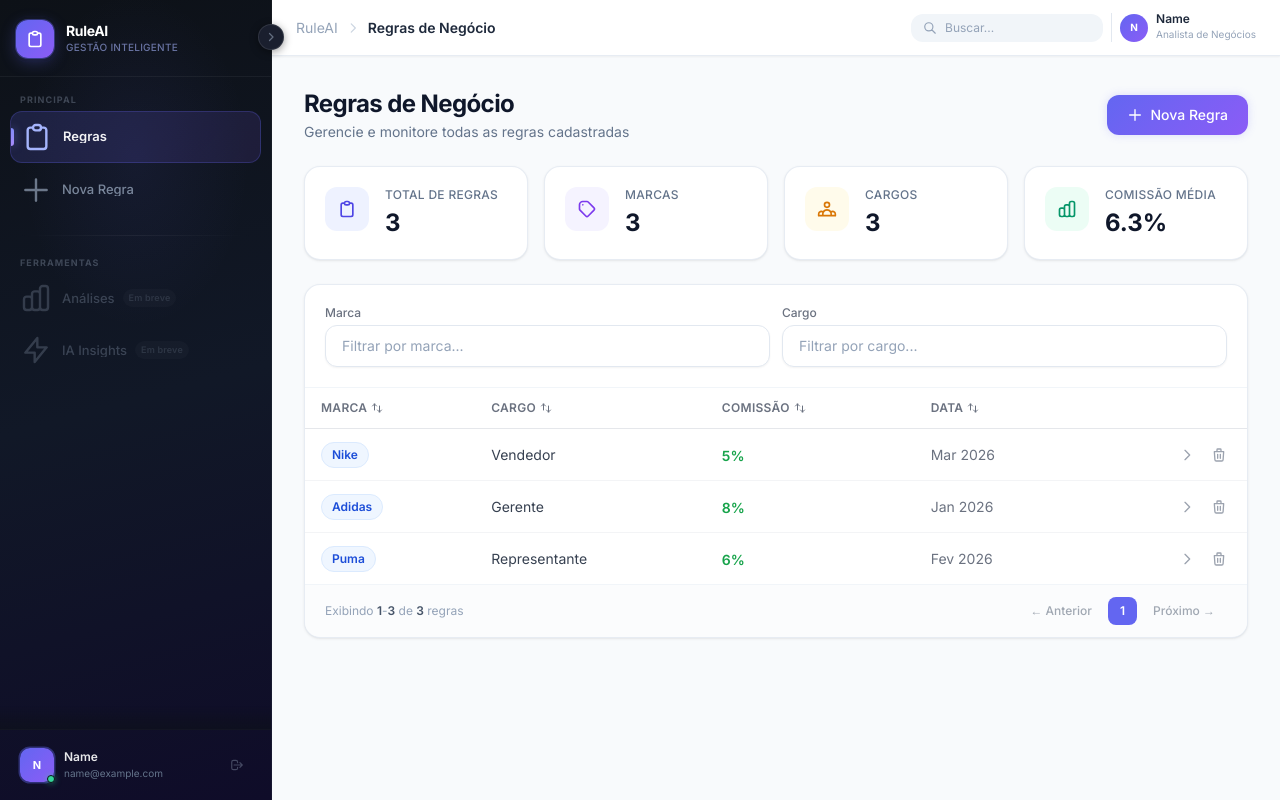
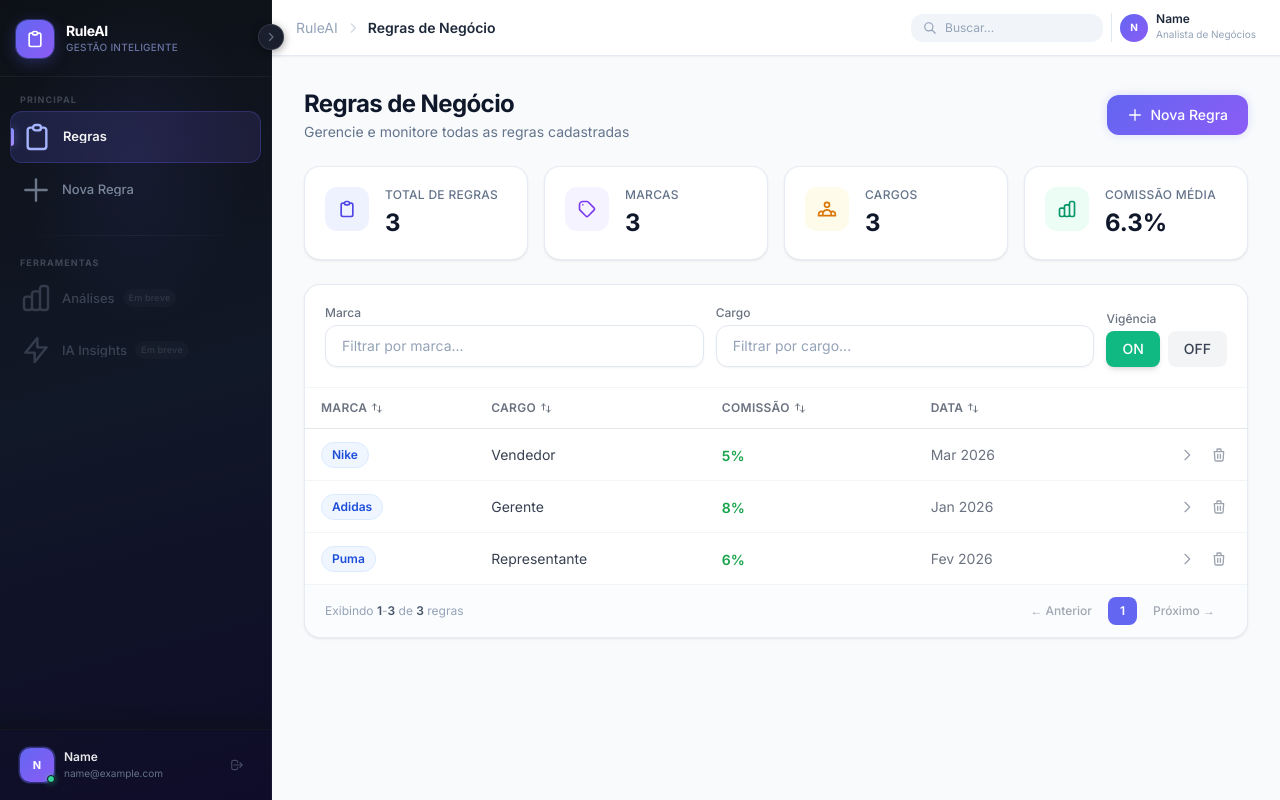
Before and after one commit to Phoenix-Team-Fatec/API_6_frontend, a Vue app: page /rules in a window 1280 px wide. Both pictures are taken after typing "name@example.com", "Sample123" into the empty fields and a click on the button "Entrar". Built offline with nearby package versions, Linux system fonts and the light colour scheme; no server answers.

Commit message:
:sparkles: feat: add isVigente filter and toggle functionality in FiltersBar, update mock rules and API handling

```diff
--- a/src/components/table/FiltersBar.vue
+++ b/src/components/table/FiltersBar.vue
@@ -20,6 +20,33 @@
         @input="emitFilters"
       />
     </div>
+    <div>
+      <label class="block text-xs font-medium text-gray-500 mb-1">Vigência</label>
+      <div class="flex items-center gap-2">
+        <button
+          :class="[
+            'px-4 py-2 text-sm font-medium rounded-lg transition-all duration-200',
+            localFilters.isVigente === 'true'
+              ? 'bg-emerald-500 text-white shadow-md'
+              : 'bg-gray-100 text-gray-700 hover:bg-gray-200'
+          ]"
+          @click="toggleVigente('true')"
+        >
+          ON
+        </button>
+        <button
+          :class="[
+            'px-4 py-2 text-sm font-medium rounded-lg transition-all duration-200',
+            localFilters.isVigente === 'false'
+              ? 'bg-red-500 text-white shadow-md'
+              : 'bg-gray-100 text-gray-700 hover:bg-gray-200'
+          ]"
+          @click="toggleVigente('false')"
+        >
+          OFF
+        </button>
+      </div>
+    </div>
     <button
       v-if="hasActiveFilters"
       class="px-3 py-2 text-sm text-gray-500 hover:text-gray-700 hover:bg-gray-100 rounded-lg transition-colors flex items-center space-x-1"
@@ -38,14 +65,19 @@ import { ref, computed } from 'vue'
 
 const emit = defineEmits(['update:filters'])
 
-const localFilters = ref({ marca: '', cargo: '' })
+const localFilters = ref({ marca: '', cargo: '', isVigente: 'true' })
 
 const hasActiveFilters = computed(() => localFilters.value.marca || localFilters.value.cargo)
 
 const emitFilters = () => emit('update:filters', { ...localFilters.value })
 
 const clearFilters = () => {
-  localFilters.value = { marca: '', cargo: '' }
+  localFilters.value = { marca: '', cargo: '', isVigente: 'true' }
+  emitFilters()
+}
+
+const toggleVigente = (value) => {
+  localFilters.value.isVigente = value
   emitFilters()
 }
 </script>
--- a/src/services/api.js
+++ b/src/services/api.js
@@ -34,7 +34,8 @@ const mockRules = [
     comissao: 5,
     data: "2026-03",
     explicacao: "A IA identificou 'Nike' como marca pelo contexto da frase. 'Vendedores' foi mapeado para o cargo 'Vendedor'. O percentual '5%' foi extraído diretamente. A data 'março de 2026' foi normalizada para o formato 2026-03.",
-    created_at: "2026-03-01T10:00:00Z"
+    created_at: "2026-03-01T10:00:00Z",
+    isVigente: true
   },
   {
     id: 2,
@@ -44,7 +45,8 @@ const mockRules = [
     comissao: 8,
     data: "2026-01",
     explicacao: "A IA identificou 'Adidas' como marca. 'Gerentes' foi mapeado para 'Gerente'. O percentual '8%' e a data 'janeiro de 2026' foram extraídos e normalizados.",
-    created_at: "2026-03-10T14:30:00Z"
+    created_at: "2026-03-10T14:30:00Z",
+    isVigente: false
   },
   {
     id: 3,
@@ -54,7 +56,8 @@ const mockRules = [
     comissao: 6,
     data: "2026-02",
     explicacao: "Identificado 'Puma' como marca, 'Representantes' como cargo, '6%' como percentual de comissão e 'fevereiro de 2026' normalizado para 2026-02.",
-    created_at: "2026-03-15T09:15:00Z"
+    created_at: "2026-03-15T09:15:00Z",
+    isVigente: true
   }
 ]
 
@@ -73,7 +76,8 @@ const mapBackendRuleToFrontend = (item) => {
     data: item.data.substring(0, 7),
     texto_original: item.textoOriginal,
     explicacao: item.explicacao,
-    created_at: item.createdAt
+    created_at: item.createdAt,
+    isVigente: item.isVigente ?? true
   }
 }
 
@@ -81,6 +85,8 @@ const applyLocalFilters = (rules, params = {}) => {
   let filtered = [...rules]
   if (params.marca) filtered = filtered.filter(r => r.marca.toLowerCase().includes(String(params.marca).toLowerCase()))
   if (params.cargo) filtered = filtered.filter(r => r.cargo.toLowerCase().includes(String(params.cargo).toLowerCase()))
+  if (params.isVigente === 'true' || params.isVigente === true) filtered = filtered.filter(r => r.isVigente === true)
+  if (params.isVigente === 'false' || params.isVigente === false) filtered = filtered.filter(r => r.isVigente === false)
   return filtered
 }
 
@@ -172,7 +178,11 @@ export const rulesApi = {
   async getAll(params = {}) {
     if (USE_BACKEND) {
       try {
-        const res = await api.get('/api/rules/commission-rates')
+        const backendParams = {}
+        if (params.isVigente === 'true' || params.isVigente === true) backendParams.isVigente = true
+        if (params.isVigente === 'false' || params.isVigente === false) backendParams.isVigente = false
+
+        const res = await api.get('/api/rules/commission-rates', { params: backendParams })
         const backendRules = (Array.isArray(res.data) ? res.data : []).map(item => mapBackendRuleToFrontend(item))
         const rules = applyLocalFilters(backendRules, params)
         cachedBackendRules = rules
--- a/src/stores/ruleStore.js
+++ b/src/stores/ruleStore.js
@@ -11,7 +11,7 @@ export const useRuleStore = defineStore('rule', () => {
   const loading = ref(false)
   const error = ref(null)
   const total = ref(0)
-  const filters = ref({ marca: '', cargo: '', data_inicio: '', data_fim: '' })
+  const filters = ref({ marca: '', cargo: '', isVigente: '', data_inicio: '', data_fim: '' })
 
   const hasInterpretedRule = computed(() => !!interpretedRule.value)
 
```
